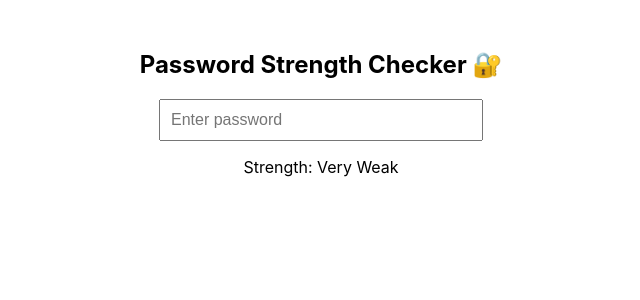
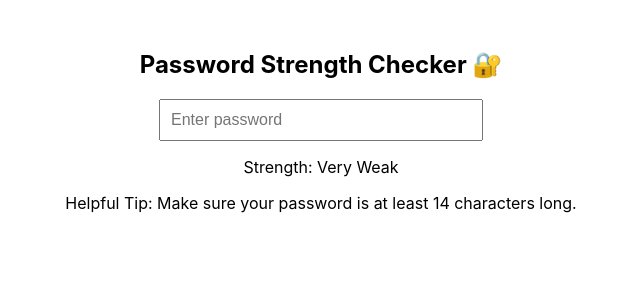
Before and after one commit to KodiKat93/password-strength-checker, a React (Create React App) app: page / in a window 1280 px wide. Shown: the top 300 px of the page, without its empty margins (319-959 px from the left). Built offline with nearby package versions, Linux system fonts and the light colour scheme.

Commit message:
feat: add helpful password tips based on strength score

```diff
--- a/src/App.js
+++ b/src/App.js
@@ -13,8 +13,20 @@ function App() {
     if (/[^A-Za-z0-9]/.test(pw)) score++;
 
     const levels = ["Very Weak", "Weak", "Moderate", "Strong", "Very Strong"];
-    return levels[score] || "Very Weak";
+    const tips =["Make sure your password is at least 14 characters long.",
+      "Use your favourite sentence/quote/or saying as your password.",
+      "Don’t use relatives’ names in passwords.",
+      "Avoid birthdays or obvious patterns.",
+      "Your password is great! 🎉"
+    ];
+
+    return {
+      level: levels[score] || "Very Weak",
+      tip: tips[score] || tips[0]
+    };
   };
+
+  const {level, tip} = checkStrength(password);
 
   return (
     <div className="App">
@@ -25,7 +37,8 @@ function App() {
       value={password}
       onChange={(e) => setPassword(e.target.value)}
       />
-      <p>Strength: {checkStrength(password)}</p>
+      <p>Strength: {level}</p>
+      <p>Helpful Tip: {tip}</p>
     </div>
   );
 }
```
